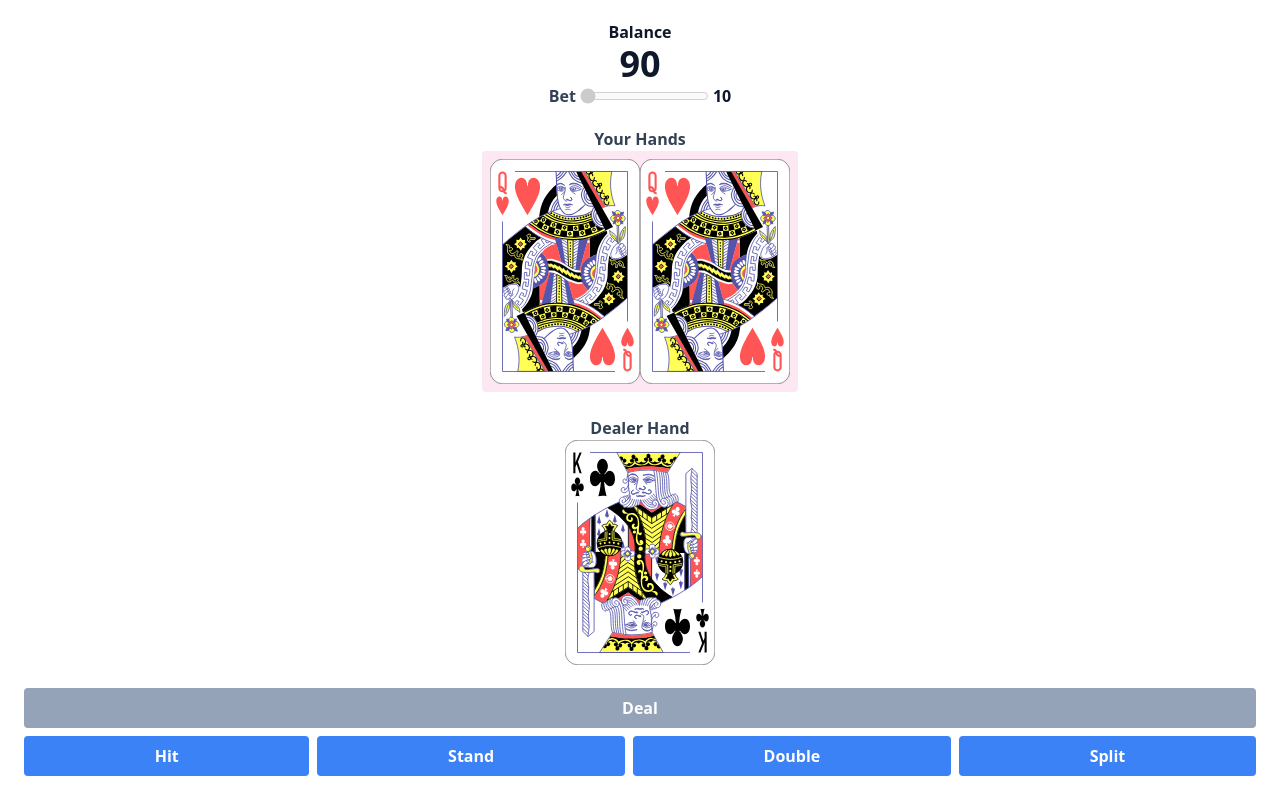
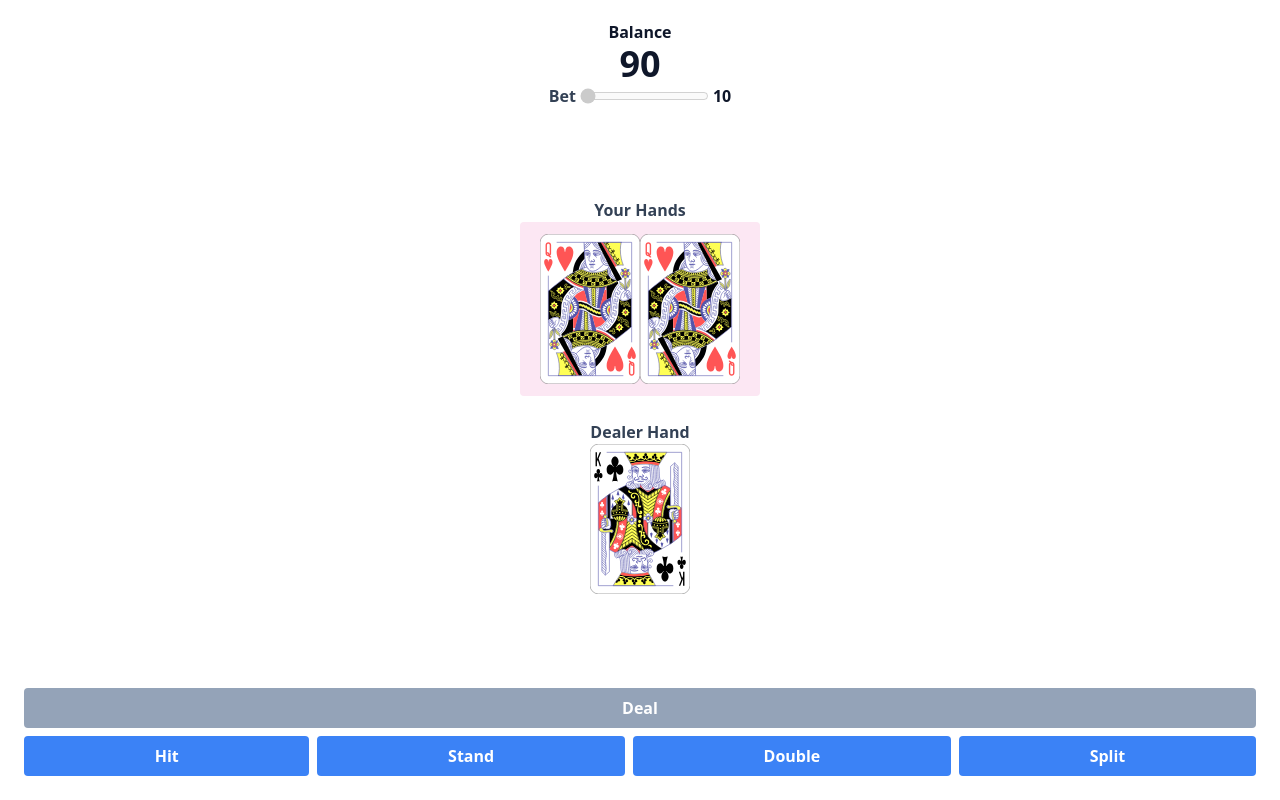
Before and after one commit to GregLahaye/blackjack, a Vue app: page / in a window 1280 px wide. Both pictures are taken after a click on the button "Deal". Built offline with nearby package versions, Linux system fonts and the light colour scheme; the HTML template or start-up script is replaced by a standard one.

Commit message:
update view

```diff
--- a/src/components/Card.vue
+++ b/src/components/Card.vue
@@ -14,7 +14,7 @@ defineProps<{
 
   <img
     :src="`cards/${card.rank}_of_${card.suit}.svg`"
-    width="150"
+    width="100"
     class="float-left m-auto"
   />
 </template>
--- a/src/views/BlackjackView.vue
+++ b/src/views/BlackjackView.vue
@@ -194,13 +194,16 @@ export default {
           Your Hands
         </p>
 
+        <div class="flex flex-row content-center">
           <div
             v-for="(hand, index) in round?.humanHands"
             :key="hand"
             :class="{
               'bg-pink-100': index === currentHandIndex,
-            'p-2': true,
+              'px-5': true,
+              'py-3': true,
               rounded: true,
+              'flex-1': true,
             }"
           >
             <div class="active cards flex flex-col items-center">
@@ -216,6 +219,7 @@ export default {
                 {{ hand.result }}
               </p>
             </template>
+          </div>
         </div>
       </div>
 
```
Lines whose indentation alone changed are shown as unchanged.
